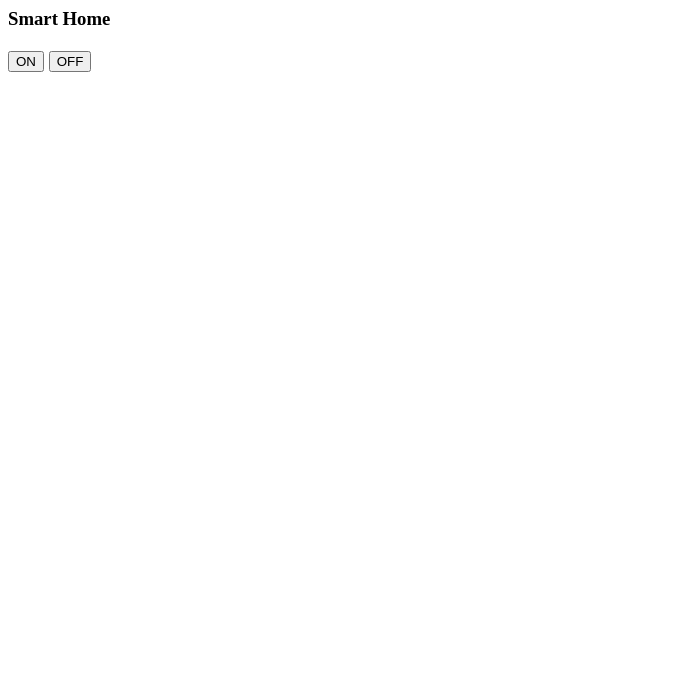
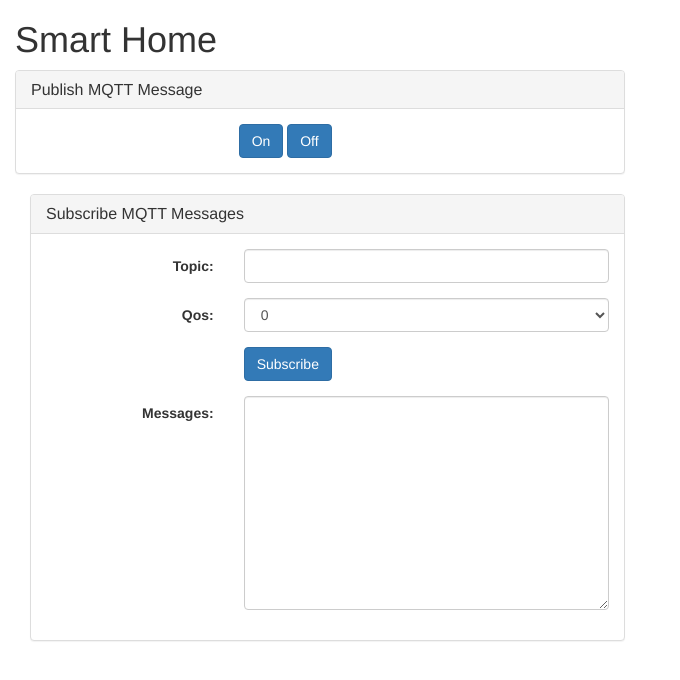
Before and after one commit to xeonqq/smart_home, a Flask app: page / in a window 1280 px wide. Shown: the top 680 px of the page, without its empty margins (0-680 px from the left). Run offline with Flask 2, Linux system fonts and the light colour scheme; some libraries are stand-ins or nearby versions.

Commit message:
Use socketio to handle click events

```diff
--- /dev/null
+++ b/app.py
@@ -0,0 +1,85 @@
+"""
+
+A small Test application to show how to use Flask-MQTT.
+
+"""
+import eventlet
+from flask import Flask, render_template
+from flask_bootstrap import Bootstrap
+from flask_mqtt import Mqtt
+from flask_socketio import SocketIO
+
+eventlet.monkey_patch()
+
+app = Flask(__name__)
+# app.config['SECRET'] = 'my secret key'
+app.config['TEMPLATES_AUTO_RELOAD'] = True
+app.config['MQTT_BROKER_URL'] = 'localhost'  # '192.168.0.32'
+app.config['MQTT_BROKER_PORT'] = 1883
+app.config['MQTT_CLIENT_ID'] = 'flask_mqtt'
+# app.config['MQTT_CLEAN_SESSION'] = True
+# app.config['MQTT_USERNAME'] = ''
+# app.config['MQTT_PASSWORD'] = ''
+# app.config['MQTT_KEEPALIVE'] = 5
+app.config['MQTT_TLS_ENABLED'] = False
+# app.config['MQTT_LAST_WILL_TOPIC'] = 'home/lastwill'
+# app.config['MQTT_LAST_WILL_MESSAGE'] = 'bye'
+app.config['MQTT_LAST_WILL_QOS'] = 2
+
+# Parameters for SSL enabled
+# app.config['MQTT_BROKER_PORT'] = 8883
+# app.config['MQTT_TLS_ENABLED'] = True
+# app.config['MQTT_TLS_INSECURE'] = True
+# app.config['MQTT_TLS_CA_CERTS'] = 'ca.crt'
+
+mqtt = Mqtt(app)
+socketio = SocketIO(app)
+bootstrap = Bootstrap(app)
+
+SWITCH_POWER_TOPIC = "cmnd/sonoff-socket/POWER"
+SWITCH_POWER_STATE_TOPIC = "stat/sonoff-socket/POWER"
+
+
+@app.route('/')
+def index():
+    return render_template('index.html')
+
+
+@socketio.on('off')
+def handle_off():
+    mqtt.publish(SWITCH_POWER_TOPIC, 'OFF')
+
+
+@socketio.on('on')
+def handle_on():
+    mqtt.publish(SWITCH_POWER_TOPIC, 'ON')
+
+
+@mqtt.on_connect()
+def handle_subscribe(client, userdata, flags, rc):
+    mqtt.subscribe(SWITCH_POWER_STATE_TOPIC)
+
+
+@socketio.on('unsubscribe_all')
+def handle_unsubscribe_all():
+    mqtt.unsubscribe_all()
+
+
+@mqtt.on_message()
+def handle_mqtt_message(client, userdata, message):
+    data = dict(
+        topic=message.topic,
+        payload=message.payload.decode(),
+        qos=message.qos,
+    )
+    socketio.emit('mqtt_message', data=data)
+
+
+@mqtt.on_log()
+def handle_logging(client, userdata, level, buf):
+    # print(level, buf)
+    pass
+
+
+if __name__ == '__main__':
+    socketio.run(app, host='0.0.0.0', port=5000, use_reloader=False, debug=True)
--- a/main.py
+++ /dev/null
@@ -1,18 +0,0 @@
-from flask import Flask, render_template, request
-from controller import Controller
-
-app = Flask(__name__)
-controller = Controller()
-
-
-@app.route("/", methods=['GET', 'POST'])
-def index():
-    if request.form.get('on') == 'ON':
-        controller.switch_on()
-    elif request.form.get('off') == 'OFF':
-        controller.switch_off()
-    return render_template("index.html")
-
-
-if __name__ == "__main__":
-    app.run(debug=True, host="0.0.0.0")
--- a/templates/index.html
+++ b/templates/index.html
@@ -1,5 +1,125 @@
-<h3>Smart Home<h3/>
-    <form method="post" action="/">
-        <input type="submit" value="ON" name="on"/>
-        <input type="submit" value="OFF" name="off"/>
-    </form>
+{% extends "bootstrap/base.html" %}
+{% block title %}Flask-MQTT example{% endblock %}
+
+{% block styles %}
+{{ super() }}
+{% endblock %}
+
+{% block scripts %}
+{{ super() }}
+<script type="text/javascript" src="//cdnjs.cloudflare.com/ajax/libs/socket.io/1.3.6/socket.io.min.js"></script>
+<script type="text/javascript" charset="utf-8">
+  $(document).ready(function() {
+    var socket = io.connect('http://' + document.domain + ':' + location.port);
+
+    $('#on').click(function(event) {
+      socket.emit('on');
+    });
+
+    $('#off').click(function(event) {
+      socket.emit('off');
+    });
+
+    $('#subscribe').click(function(event) {
+      var topic = $('#subscribe_topic').val();
+      var qos = $('#subscribe_qos').val();
+      var data = '{"topic": "' + topic + '", "qos": ' + qos + '}';
+      socket.emit('subscribe', data=data);
+      $('#subscribe').hide();
+      $('#unsubscribe').show();
+      $('#subscribe_topic').prop('readonly', true);
+    });
+
+    $('#unsubscribe').click(function(event) {
+      socket.emit('unsubscribe_all');
+      $('#subscribe').show();
+      $('#unsubscribe').hide();
+      $('#subscribe_topic').prop('readonly', false);
+    });
+
+    socket.on('mqtt_message', function(data) {
+      console.log(data);
+      var text = '(' + data['topic'] + ' qos: ' + data['qos'] + ') ' + data['payload'];
+      var $textarea = $('#subscribe_messages');
+      $textarea.val($textarea.val() + text + '\n');
+    })
+  });
+
+</script>
+{% endblock %}
+
+{% block content %}
+<div class="container-fluid">
+  <div class="row">
+    <div class="col-xs-12">
+      <h1>Smart Home</h1>
+    </div>
+  </div>
+  <div class="row">
+    <div class="col-xs-6">
+      <div class="panel panel-default">
+        <div class="panel-heading">
+          <h3 class="panel-title">Publish MQTT Message</h3>
+        </div>
+        <div class="panel-body">
+          <div class="col-xs-12">
+            <div class="row">
+
+              <div class="form-group">
+                <div class="col-xs-8 col-xs-offset-4">
+                  <button id="on" class="btn btn-primary">On</button>
+                  <button id="off" class="btn btn-primary">Off</button>
+                </div>
+              </div>
+            </div>
+          </div>
+        </div>
+      </div>
+    </div>
+  </div>
+  <div class="col-xs-6">
+    <div class="panel panel-default">
+      <div class="panel-heading">
+        <h3 class="panel-title">Subscribe MQTT Messages</h3>
+      </div>
+      <div class="panel-body">
+        <div class="col-xs-12">
+          <div class="row">
+            <div class="form-horizontal">
+              <div class="form-group">
+                <label class="control-label col-xs-4">Topic:</label>
+                <div class="col-xs-8">
+                  <input id="subscribe_topic" class="form-control">
+                </div>
+              </div>
+              <div class="form-group">
+                <label class="control-label col-xs-4">Qos: </label>
+                <div class="col-xs-8">
+                  <select id="subscribe_qos" class="form-control">
+                    <option value=0>0</option>
+                    <option value=1>1</option>
+                    <option value=2>2</option>
+                  </select>
+                </div>
+              </div>
+              <div class="form-group">
+                <div class="col-xs-8 col-xs-offset-4">
+                  <button id="subscribe" class="btn btn-primary">Subscribe</button>
+                  <button id="unsubscribe" class="btn btn-default" style="display: none;">Unsubscribe</button>
+                </div>
+              </div>
+              <div class="form-group">
+                <label class="control-label col-xs-4">Messages:</label>
+                <div class="col-xs-8">
+                  <textarea id="subscribe_messages" class="form-control" rows=10></textarea>
+                </div>
+              </div>
+            </div>
+          </div>
+        </div>
+      </div>
+    </div>
+  </div>
+</div>
+</div>
+{% endblock %}
```
